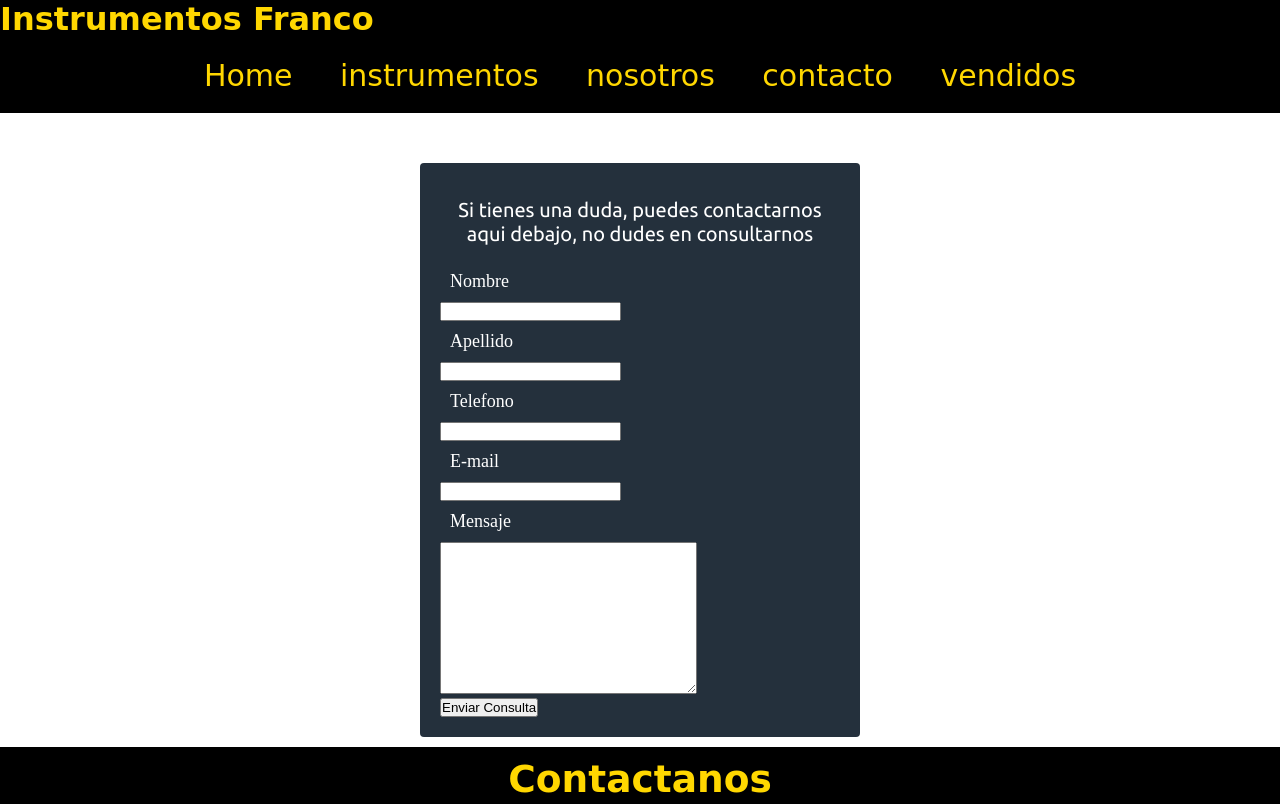
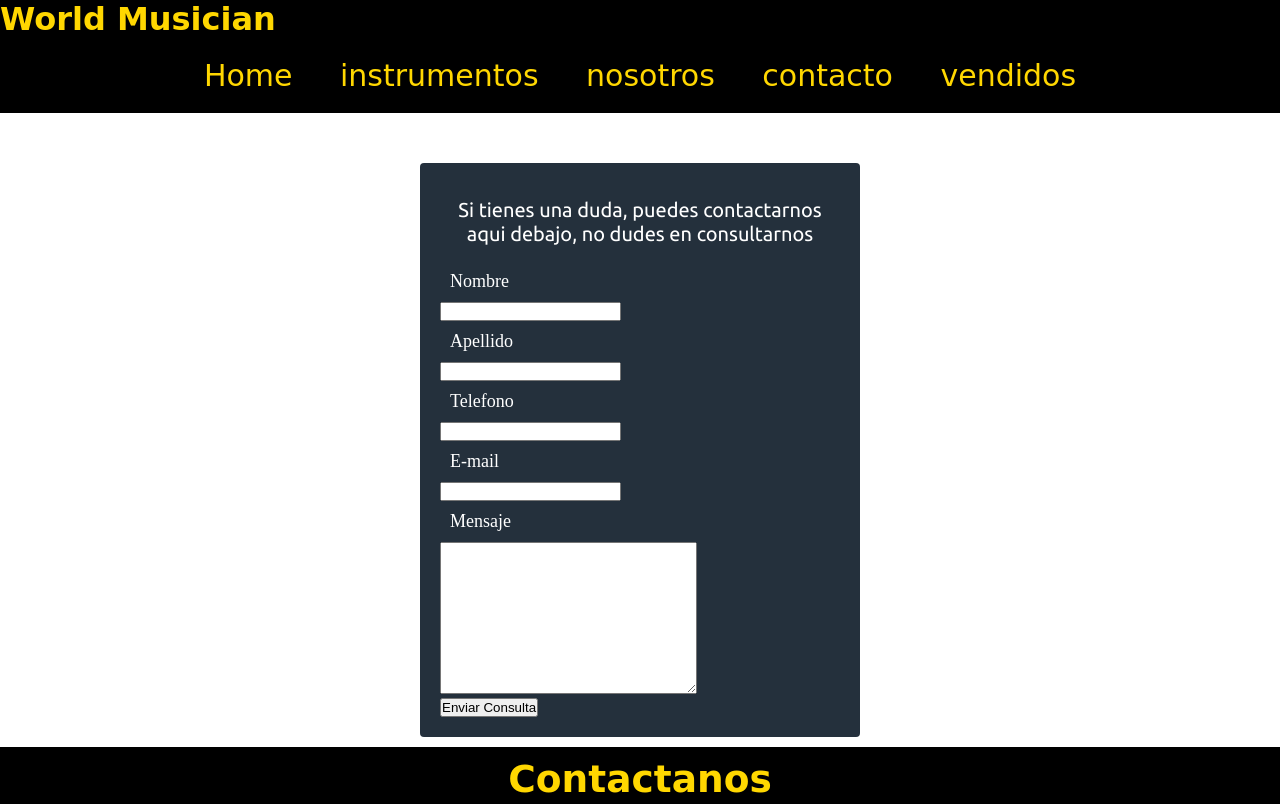
Before and after one commit to FrancoBillordo01/WorldMusician, a plain HTML site: page vistas/contacto.html in a window 1280 px wide. Shown: the top 804 px of the page. Drawn offline with Linux system fonts and the light colour scheme; a web font is replaced by a local one.

Commit message:
3er commit cambio de titulo

```diff
--- a/vistas/contacto.html
+++ b/vistas/contacto.html
@@ -7,12 +7,12 @@
     <link href="https://fonts.googleapis.com/css2?family=Koulen&display=swap" rel="stylesheet">
     <link href="https://fonts.googleapis.com/css2?family=Koulen&family=Ubuntu&display=swap" rel="stylesheet">
     <link rel="stylesheet" href="../css/estilos.css">
-    <title>Instrumentos Franco</title>
+    <title>World Musician</title>
 </head>
 <body>
 
     <header>
-        <h1>Instrumentos Franco</h1>
+        <h1>World Musician</h1>
         <nav>
             <ul>
                 <li><a href="../index.html">Home</a></li>
```
Also changed, not shown: vistas/instrumentos.html (+2 -2 lines), vistas/nosotros.html (+2 -2 lines), vistas/vendidos.html (+2 -2 lines).
